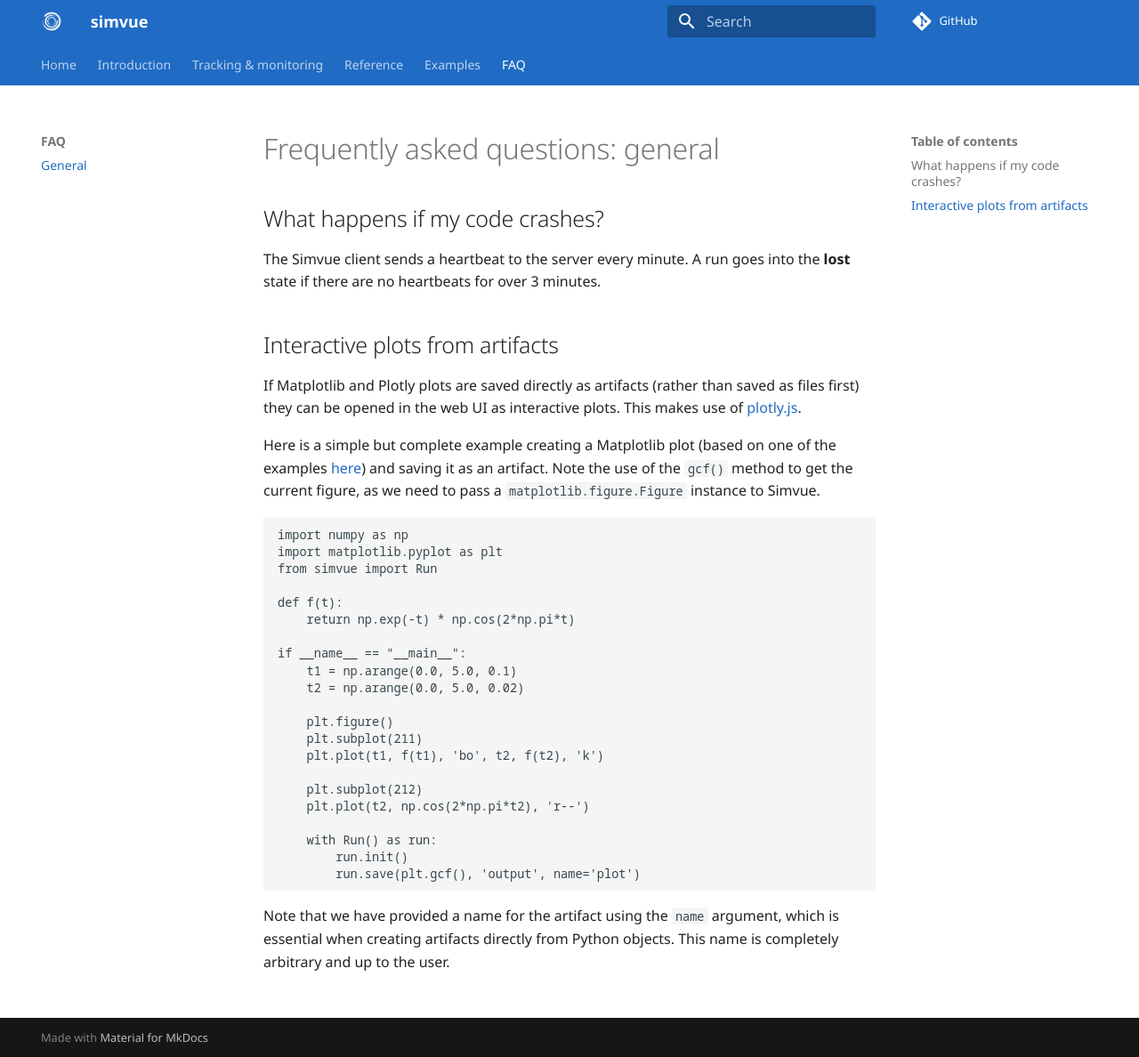
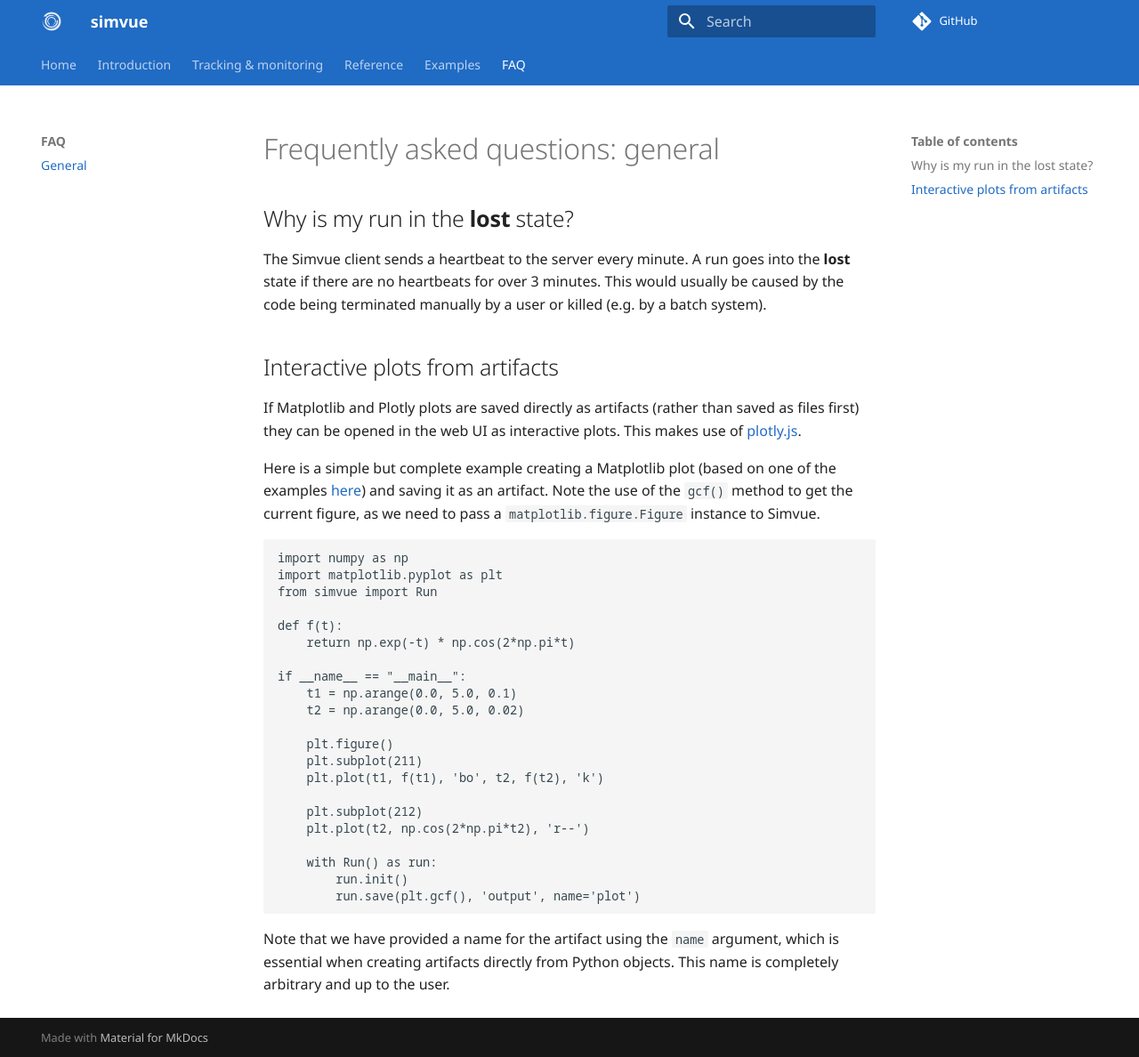
Before and after one commit to simvue-io/docs, an MkDocs documentation site: the page built from docs/faq/general.md, in a window 1280 px wide and 1188 px high. Shown: the whole window at 89% size. Built offline with MkDocs 1.6.1 and Material for MkDocs 9.7.7, drawn with Linux system fonts in a browser that asks for light colours.

Commit message:
Adjustment to lost runs

```diff
--- a/docs/faq/general.md
+++ b/docs/faq/general.md
@@ -1,7 +1,8 @@
 # Frequently asked questions: general
 
-## What happens if my code crashes?
-The Simvue client sends a heartbeat to the server every minute. A run goes into the **lost** state if there are no heartbeats for over 3 minutes.
+## Why is my run in the **lost** state?
+The Simvue client sends a heartbeat to the server every minute. A run goes into the **lost** state if there are no heartbeats for over 3 minutes. This would
+usually be caused by the code being terminated manually by a user or killed (e.g. by a batch system).
 
 ## Interactive plots from artifacts
 If Matplotlib and Plotly plots are saved directly as artifacts (rather than saved as files first) they can be opened in the web UI as interactive plots. This makes use of [plotly.js](https://plotly.com/javascript/).
```
